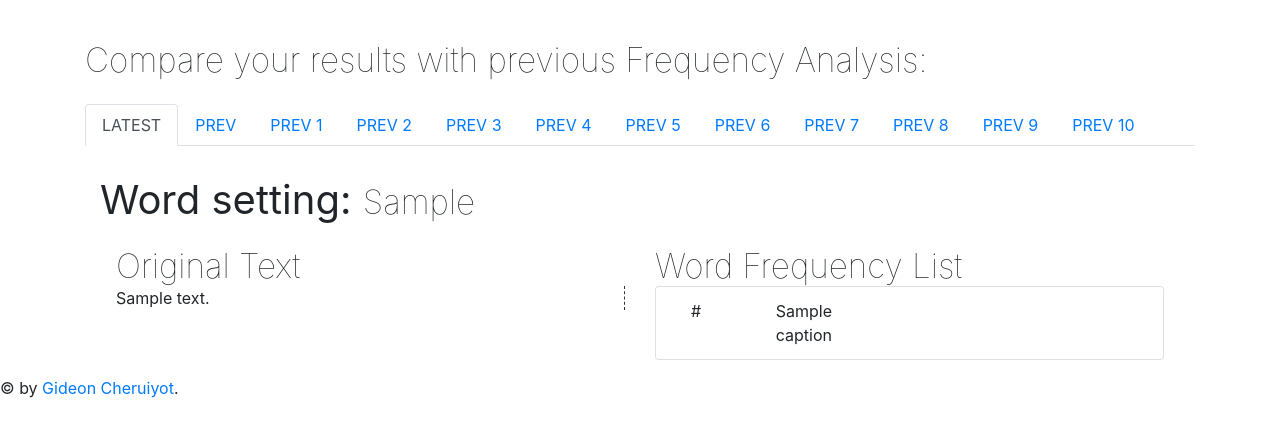
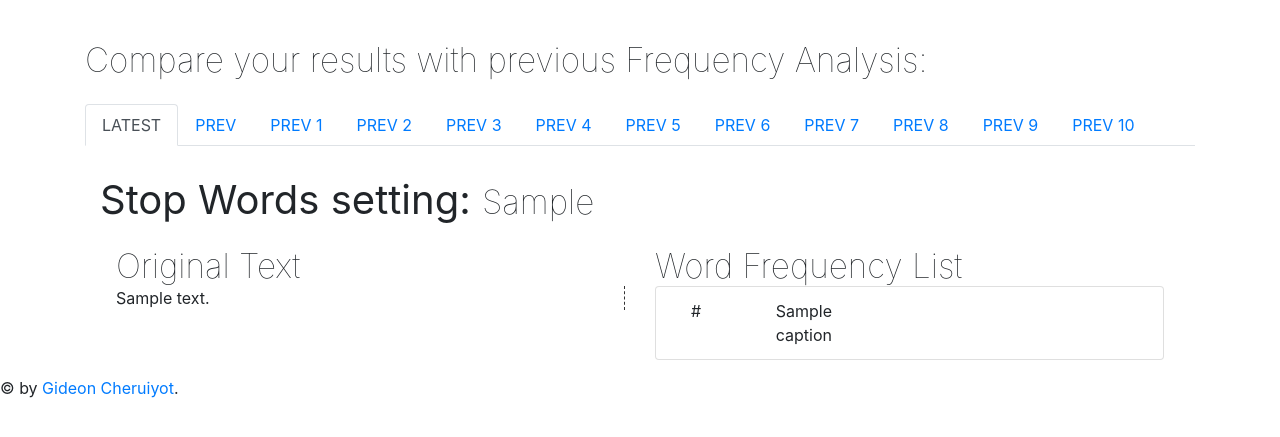
Before and after one commit to GideonCheruiyot/FrequencyAnalysis, a Flask app: template templates/analysis.html in a window 1280 px wide. Shown: the part 56-493 px from the top of the page. Run offline with Flask 2, Linux system fonts and the light colour scheme; the template is opened without the code that fills it: most values are stand-ins (such as "Sample title", 1, 10 or a date in 2020); some libraries are stand-ins or nearby versions.

Commit message:
made some design changes to make it easier for the user
tested stopwords, stemming and data display for persisted analysis

```diff
--- a/requirements.txt
+++ b/requirements.txt
@@ -1,5 +1,6 @@
 Click==7.0
 Flask==1.1.1
+inflect==2.1.0
 itsdangerous==1.1.0
 Jinja2==2.10.1
 MarkupSafe==1.1.1
@@ -7,4 +8,5 @@ nltk==3.4.4
 pykerberos==1.2.1
 pymongo==3.4.0
 six==1.12.0
+virtualenv==16.6.1
 Werkzeug==0.15.4
--- a/server.py
+++ b/server.py
@@ -106,21 +106,10 @@ def getfile():
             tokenized_word=word_tokenize(file_content)
             tokenized_word = [word for word in tokenized_word if word.isalpha()]
             tokenized_word = normalize(tokenized_word)
-            print(tokenized_word)
             tokenized_word = stem_words(tokenized_word)
-            print(tokenized_word)
-
-            stop_words=set(stopwords.words("english"))
-
             fdist_withStopwords = FreqDist(tokenized_word)
             with_Stopwords_25 = fdist_withStopwords.most_common(25)
-
-            filtered_word=[]
-            for w in tokenized_word:
-                if w not in stop_words:
-                    filtered_word.append(w)
-
-            fdist_withoutStopwords = FreqDist(filtered_word)
+            fdist_withoutStopwords = FreqDist(remove_stopwords(tokenized_word))
             without_Stopwords_25 = fdist_withoutStopwords.most_common(25)
 
             #add  (original text, stop words setting, and resulting word frequencies) to the mongodb collection
--- a/templates/analysis.html
+++ b/templates/analysis.html
@@ -86,7 +86,7 @@ font-size: 40px;
   <!-- Tab panes -->
   <div class="tab-content">
     <div id="home" class="container tab-pane active"><br>
-      <p>Word setting: </p><h2>{{list[10]["stop_words_setting"]}}</h2>
+      <p>Stop Words setting: </p><h2>{{list[10]["stop_words_setting"]}}</h2>
 
 
 <br>
@@ -122,7 +122,7 @@ font-size: 40px;
 
     </div>
     <div id="menu1" class="container tab-pane fade"><br>
-<h2>Word setting: </h2><p>{{list[9]["stop_words_setting"]}}</p>
+<p>Stop Words setting: </p><h2>{{list[9]["stop_words_setting"]}}</h2>
 
       <div class="modal-body row">
           <div class="col-md-6">
@@ -158,7 +158,7 @@ font-size: 40px;
 
     <div id="menu2" class="container tab-pane fade"><br>
 
-     <h2>Word setting: </h2><p>{{list[8]["stop_words_setting"]}}</p>
+     <p>Stop Words setting: </p><h2>{{list[8]["stop_words_setting"]}}</h2>
 
       <div class="modal-body row">
           <div class="col-md-6">
@@ -194,7 +194,7 @@ font-size: 40px;
     </div>
         <div id="menu3" class="container tab-pane fade"><br>
 
-     <h2>Word setting: </h2><p>{{list[7]["stop_words_setting"]}}</p>
+     <p>Stop Words setting: </p><h2>{{list[7]["stop_words_setting"]}}</h2>
 
       <div class="modal-body row">
           <div class="col-md-6">
@@ -231,7 +231,7 @@ font-size: 40px;
 
         <div id="menu4" class="container tab-pane fade"><br>
 
-     <h2>Word setting: </h2><p>{{list[6]["stop_words_setting"]}}</p>
+     <p>Stop Words setting: </p><h2>{{list[6]["stop_words_setting"]}}</h2>
 
       <div class="modal-body row">
           <div class="col-md-6">
@@ -268,7 +268,7 @@ font-size: 40px;
 
         <div id="menu5" class="container tab-pane fade"><br>
 
-     <h2>Word setting: </h2><p>{{list[5]["stop_words_setting"]}}</p>
+     <p>Stop Words setting: </p><h2>{{list[5]["stop_words_setting"]}}</h2>
 
       <div class="modal-body row">
           <div class="col-md-6">
@@ -306,7 +306,7 @@ font-size: 40px;
 
         <div id="menu6" class="container tab-pane fade"><br>
 
-     <h2>Word setting: </h2><p>{{list[4]["stop_words_setting"]}}</p>
+     <p>Stop Words setting: </p><h2>{{list[4]["stop_words_setting"]}}</h2>
 
       <div class="modal-body row">
           <div class="col-md-6">
@@ -343,7 +343,7 @@ font-size: 40px;
 
         <div id="menu7" class="container tab-pane fade"><br>
 
-     <h2>Word setting: </h2><p>{{list[3]["stop_words_setting"]}}</p>
+     <p>Stop Words setting: </p><h2>{{list[3]["stop_words_setting"]}}</h2>
 
       <div class="modal-body row">
           <div class="col-md-6">
@@ -380,7 +380,7 @@ font-size: 40px;
 
         <div id="menu8" class="container tab-pane fade"><br>
 
-     <h2>Word setting: </h2><p>{{list[2]["stop_words_setting"]}}</p>
+     <p>Stop Words setting: </p><h2>{{list[2]["stop_words_setting"]}}</h2>
 
       <div class="modal-body row">
           <div class="col-md-6">
@@ -417,7 +417,7 @@ font-size: 40px;
 
         <div id="menu9" class="container tab-pane fade"><br>
 
-     <h2>Word setting: </h2><p>{{list[1]["stop_words_setting"]}}</p>
+     <p>Stop Words setting: </p><h2>{{list[1]["stop_words_setting"]}}</h2>
 
       <div class="modal-body row">
           <div class="col-md-6">
@@ -454,7 +454,7 @@ font-size: 40px;
 
         <div id="menu10" class="container tab-pane fade"><br>
 
-     <h2>Word setting: </h2><p>{{list[0]["stop_words_setting"]}}</p>
+     <p>Stop Words setting: </p><h2>{{list[0]["stop_words_setting"]}}</h2>
 
       <div class="modal-body row">
           <div class="col-md-6">
--- a/templates/layout.html
+++ b/templates/layout.html
@@ -25,7 +25,7 @@
   <button class="navbar-toggler" type="button" data-toggle="collapse" data-target="#navbarTogglerDemo03" aria-controls="navbarTogglerDemo03" aria-expanded="false" aria-label="Toggle navigation">
     <span class="navbar-toggler-icon"></span>
   </button>
-  <a class="navbar-brand" href="#">NLP Frequency Analysis</a>
+  <a class="navbar-brand" href="http://127.0.0.1:5000/FrequencyCount">NLP Frequency Analysis</a>
 
   <div class="collapse navbar-collapse" id="navbarTogglerDemo03">
     <ul class="navbar-nav mr-auto mt-2 mt-lg-0">
```
